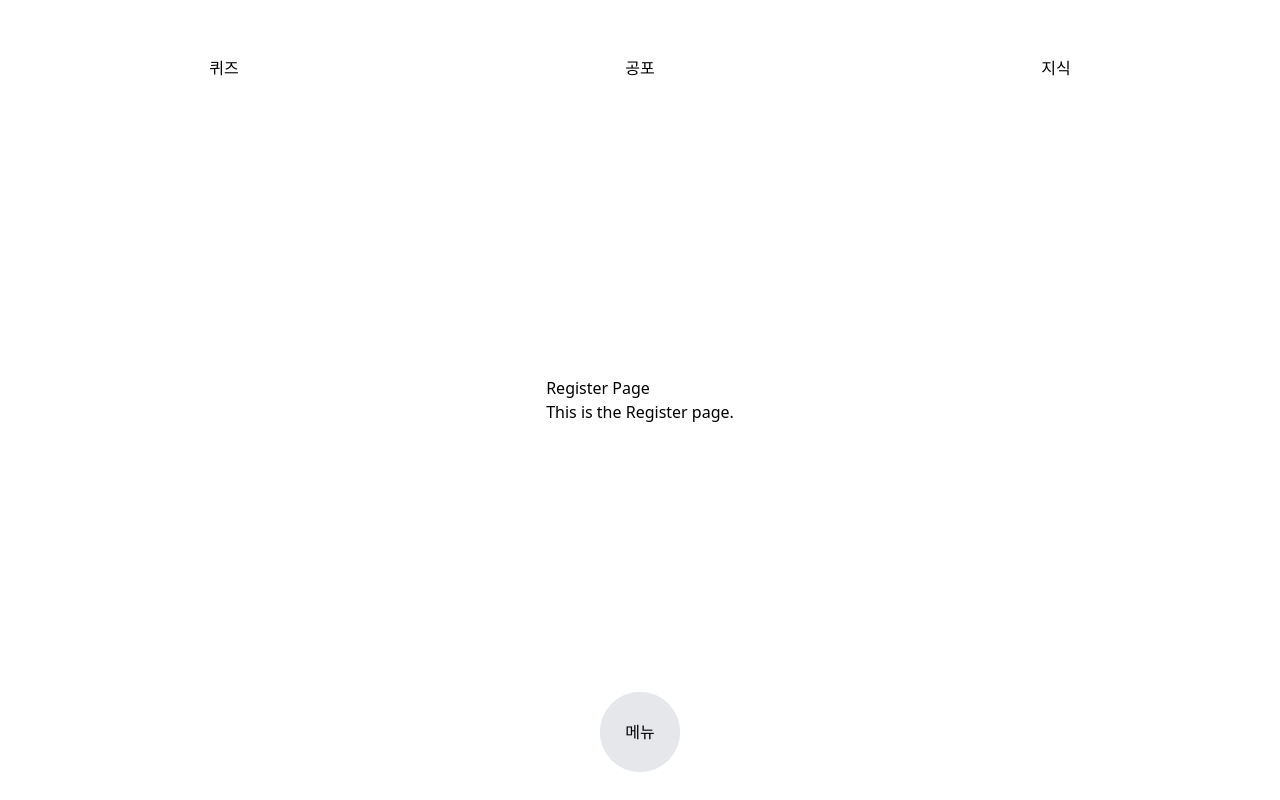
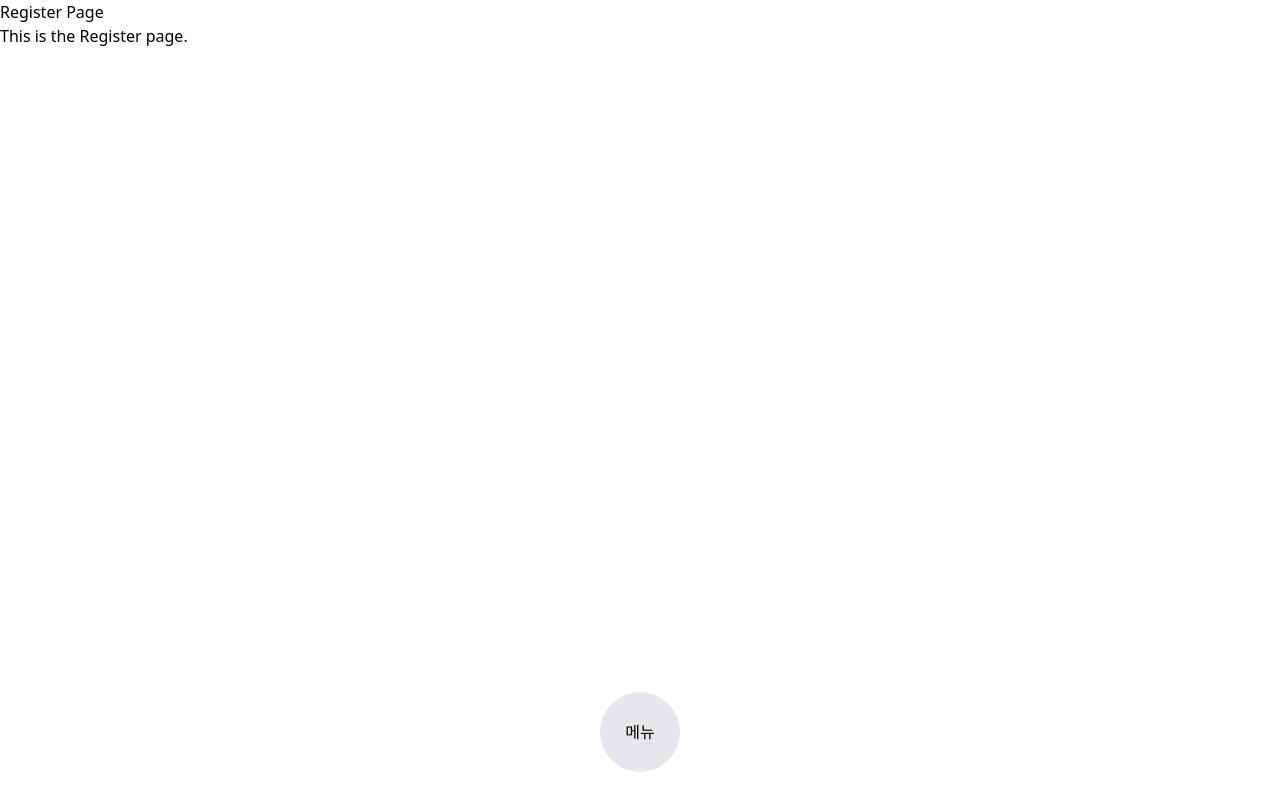
Before and after one commit to kdt-ful-class-three-group/poop, a React (Vite) app in the folder client/: page /Register in a window 1280 px wide. Built offline with nearby package versions, Linux system fonts and the light colour scheme.

Commit message:
dev: 퀴즈 카드

```diff
--- a/client/src/App.jsx
+++ b/client/src/App.jsx
@@ -1,5 +1,5 @@
 import React from 'react';
-import { BrowserRouter as Router, Route, Routes, } from 'react-router-dom';
+import { BrowserRouter as Router, Routes, Route } from 'react-router-dom';
 import Community from './pages/Community.jsx';
 import Home from './pages/Home.jsx';
 import KnowledgeHorror from './pages/KnowledgeHorror.jsx';
@@ -8,31 +8,32 @@ import Quiz from './pages/Quiz.jsx';
 import Mypage from './pages/Mypage.jsx';
 import Admin from './pages/Admin.jsx';
 import Register from './pages/Register.jsx';
+import Layout from './layouts/Layouts.jsx';
 import Nav from './commonComponents/Nav.jsx';
-import Layout from "./layouts/Layouts.jsx";
 
 function App() {
-
   return (
       <div className="App">
         <Router>
-        <Layout>
           <Routes>
+
             <Route path="/" element={<Home />} />
             <Route path="/Community" element={<Community />} />
-          <Route path="/KnowledgeHorror" element={<KnowledgeHorror />} />
             <Route path="/Login" element={<Login />} />
-          <Route path="/Quiz" element={<Quiz />} />
             <Route path="/Mypage" element={<Mypage />} />
             <Route path="/Admin" element={<Admin />} />
             <Route path="/Register" element={<Register />} />
+
+
+            <Route element={<Layout />}>
+              <Route path="/KnowledgeHorror" element={<KnowledgeHorror />} />
+              <Route path="/Quiz" element={<Quiz />} />
+            </Route>
           </Routes>
-        </Layout>
           <Nav/>
-
         </Router>
       </div>
-  )
+  );
 }
 
-export default App
+export default App;
--- a/client/src/Layouts/Layouts.jsx
+++ b/client/src/Layouts/Layouts.jsx
@@ -1,15 +1,17 @@
-import Menu from "../commonComponents/menu.jsx";
-import Nav from "../commonComponents/Nav.jsx";
+import React from 'react';
+import { Outlet } from 'react-router-dom';
+import Menu from '../commonComponents/Menu.jsx';
+import Nav from '../commonComponents/Nav.jsx';
 
-export default function Layout({ children }) {
+export default function Layout() {
     return (
         <>
             <Menu />
             <div className="container mx-auto bg-white min-h-screen flex justify-center items-center">
-                {children}
+
+                <Outlet />
             </div>
-            <Nav/>
-
+            <Nav />
         </>
-    )
+    );
 }
```
Lines whose indentation alone changed are shown as unchanged.
